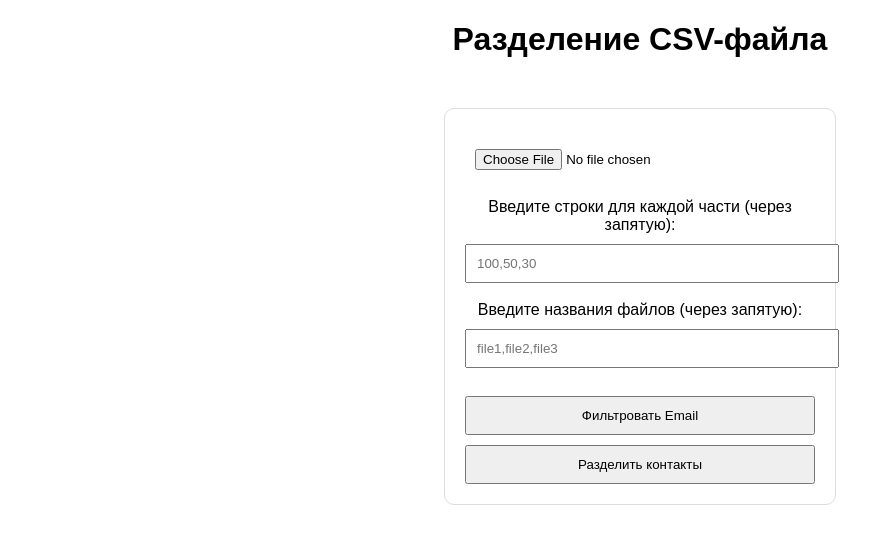
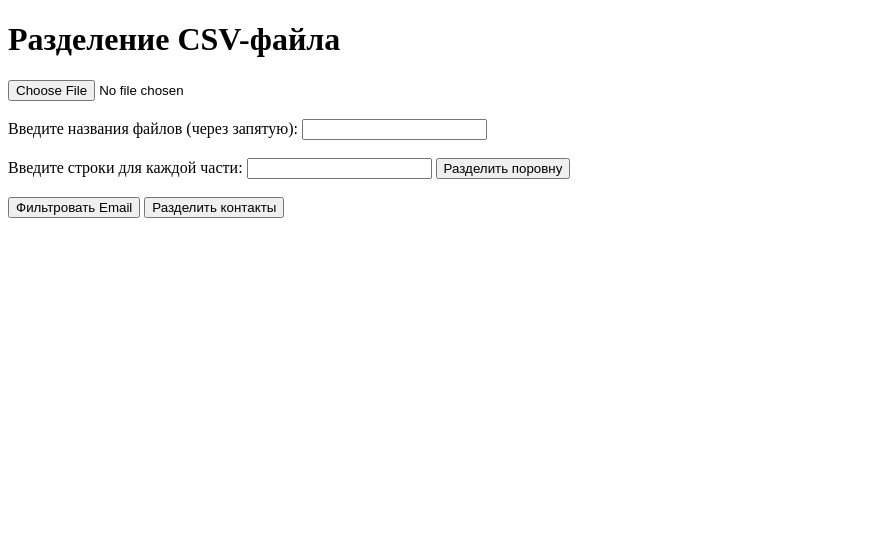
Before and after one commit to matviis/app.csv, a Flask app: page / in a window 1280 px wide. Shown: the top 544 px of the page, without its empty margins (0-894 px from the left). Run offline with Flask 3, Linux system fonts and the light colour scheme.

Commit message:
Update index.html

```diff
--- a/templates/index.html
+++ b/templates/index.html
@@ -4,25 +4,34 @@
     <meta charset="UTF-8">
     <meta name="viewport" content="width=device-width, initial-scale=1.0">
     <title>CSV Splitter</title>
-    <style>
-        body { font-family: Arial, sans-serif; text-align: center; }
-        form { margin: 50px auto; width: 350px; padding: 20px; border: 1px solid #ddd; border-radius: 10px; }
-        input, button { width: 100%; margin-top: 10px; padding: 10px; }
-    </style>
+    <script>
+        function splitEqually() {
+            let fileInput = document.querySelector('input[name="file"]').files[0];
+            let partsCount = document.querySelector('input[name="file_names"]').value.split(",").length;
+
+            let formData = new FormData();
+            formData.append("file", fileInput);
+            formData.append("parts_count", partsCount);
+
+            fetch("/calculate_equal_parts", { method: "POST", body: formData })
+                .then(response => response.json())
+                .then(data => {
+                    document.querySelector('input[name="rows_per_file"]').value = data.rows_per_file;
+                });
+        }
+    </script>
 </head>
 <body>
     <h1>Разделение CSV-файла</h1>
     <form action="/" method="post" enctype="multipart/form-data">
         <input type="file" name="file" accept=".csv" required><br><br>
-
-        <label>Введите строки для каждой части (через запятую):</label>
-        <input type="text" name="rows_per_file" placeholder="100,50,30" required><br><br>
-
         <label>Введите названия файлов (через запятую):</label>
-        <input type="text" name="file_names" placeholder="file1,file2,file3" required><br><br>
-
-        <button type="submit" name="action" value="filter_email">Фильтровать Email</button>
-        <button type="submit" name="action" value="split_contacts">Разделить контакты</button>
+        <input type="text" name="file_names" required><br><br>
+        <label>Введите строки для каждой части:</label>
+        <input type="text" name="rows_per_file" required>
+        <button type="button" onclick="splitEqually()">Разделить поровну</button><br><br>
+        <button type="submit" name="action_type" value="filter_email">Фильтровать Email</button>
+        <button type="submit" name="action_type" value="split_contacts">Разделить контакты</button>
     </form>
 </body>
 </html>
```
